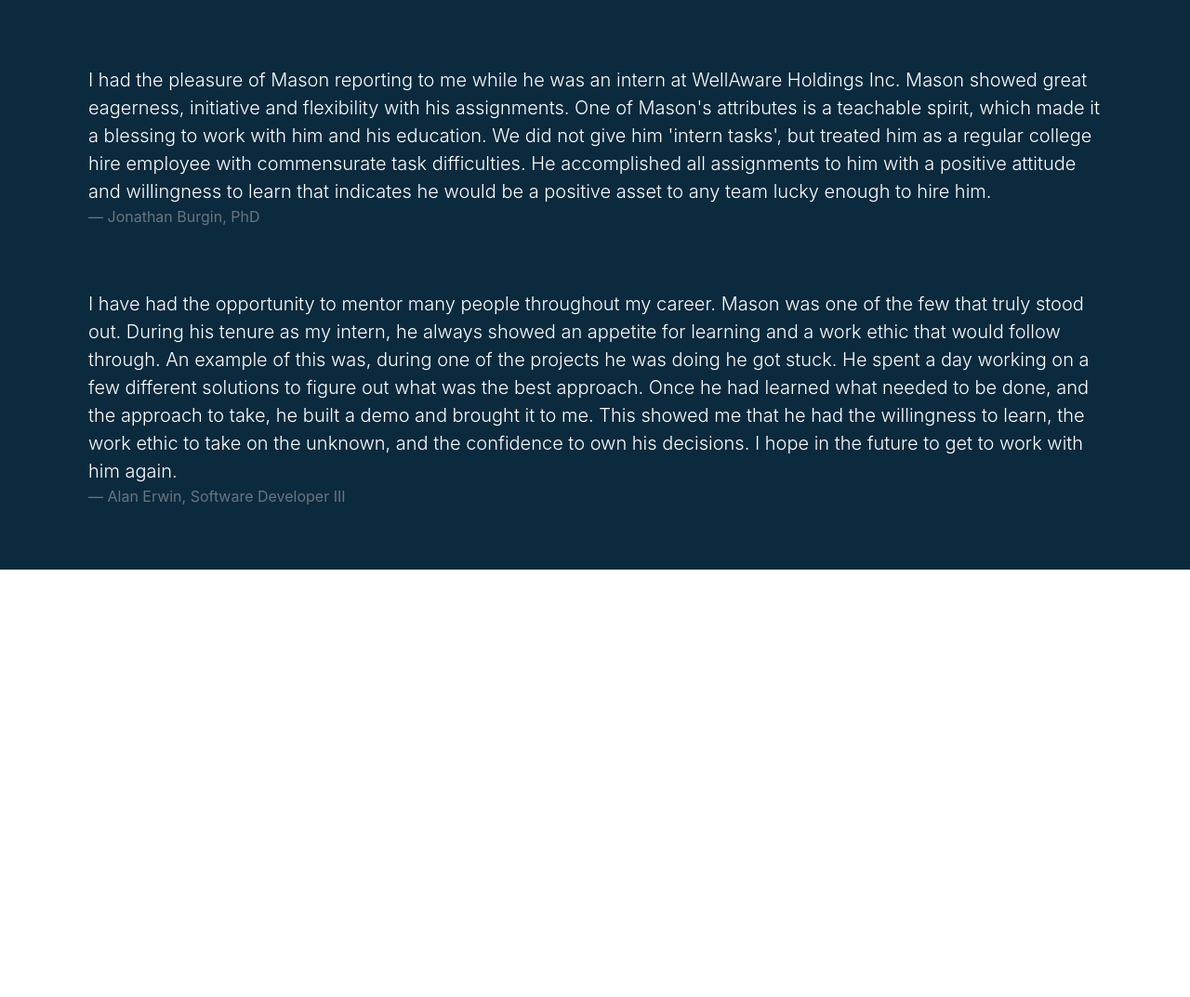
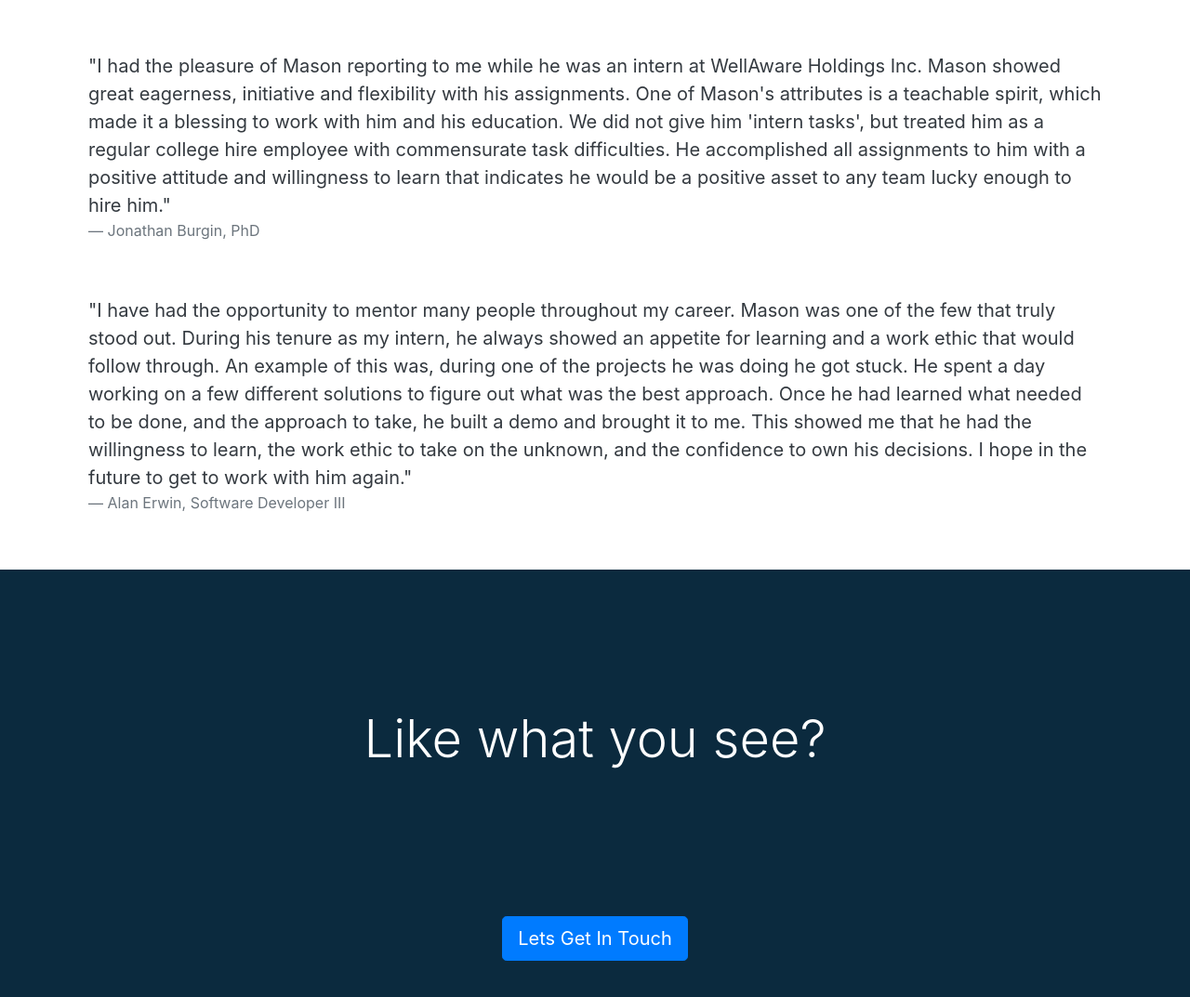
Before and after one commit to mpohler1/my-portfolio, a React (Create React App) app: page / in a window 1280 px wide. Shown: the part 1627-2700 px from the top of the page at 93% size. Before the commit the page ends 2240 px from the top, so only its background shows below. Built offline with nearby package versions, Linux system fonts and the light colour scheme; no server answers.

Commit message:
began adding contact me and changed font and background colors

```diff
--- a/src/App.css
+++ b/src/App.css
@@ -20,6 +20,10 @@
 
 .bg-blue-dark {
     background-color: #0a1823;
+}
+
+.bg-black {
+    background-color: #0b0f11
 }
 
 .center {
--- a/src/components/ContactMe.jsx
+++ b/src/components/ContactMe.jsx
@@ -1,11 +1,24 @@
 import React, {Component} from "react";
+import Footer from "./Footer";
 
 class ContactMe extends Component {
 
     render() {
         return (
-            <div className="container-fluid page-half bg-blue-dark center" id="contactMe">
-
+            <div className="container-fluid page bg-blue center text-white" id="contactMe">
+                <div className="row my-auto">
+                    <h1 className="display-4 font-weight-light">
+                        Like what you see?
+                    </h1>
+                </div>
+                <div className="row mb-auto">
+                    <button className="btn btn-lg btn-primary">
+                        Lets Get In Touch
+                    </button>
+                </div>
+                <div className="row mb-auto border-top border-light w-100">
+                    <Footer/>
+                </div>
             </div>
         )
     }
--- /dev/null
+++ b/src/components/Footer.jsx
@@ -0,0 +1,16 @@
+import React, {Component} from "react";
+
+class Footer extends Component{
+
+    render() {
+        return (
+            <div className="container-fluid">
+                <div className="row">
+
+                </div>
+            </div>
+        )
+    }
+}
+
+export default Footer;
--- a/src/components/ProjectModal.jsx
+++ b/src/components/ProjectModal.jsx
@@ -10,7 +10,7 @@ class ProjectModal extends Component {
                 {
                     this.props.modalVisible &&
                     <React.Fragment>
-                        <div className="modal d-block" role="dialog">
+                        <div className="modal d-block text-dark" role="dialog">
                             <div className="modal-shadow"
                                  onClick={() => this.props.setModalVisible(false)}/>
                             <div className="modal-dialog modal-dialog-centered">
--- a/src/components/Projects.jsx
+++ b/src/components/Projects.jsx
@@ -7,7 +7,7 @@ class Projects extends Component {
 
     render() {
         return (
-            <div className="container-fluid page bg-white center" id="projects">
+            <div className="container-fluid page bg-white text-dark center" id="projects">
                 <div className="row my-auto">
                     <h4 className="display-4 font-weight-light">My Projects</h4>
                 </div>
--- a/src/components/Testimonials.jsx
+++ b/src/components/Testimonials.jsx
@@ -5,7 +5,7 @@ class Testimonials extends Component {
 
     render() {
         return (
-            <div className="container-fluid page bg-blue center text-white" id="testimonials">
+            <div className="container-fluid page bg-white center text-dark" id="testimonials">
                 <div className="row my-auto">
                     <h4 className="display-4 font-weight-light">{testimonials.title}</h4>
                 </div>
@@ -13,7 +13,7 @@ class Testimonials extends Component {
                     <div className="row content mb-auto">
                         <div className="col">
                             <blockquote className="blockquote">
-                                <p className="m-0 font-weight-light">{testimonial.quote}</p>
+                                <p className="m-0 font-weight-normal">"{testimonial.quote}"</p>
                                 <footer className="blockquote-footer">{testimonial.name}, {testimonial.title}</footer>
                             </blockquote>
                         </div>
```
